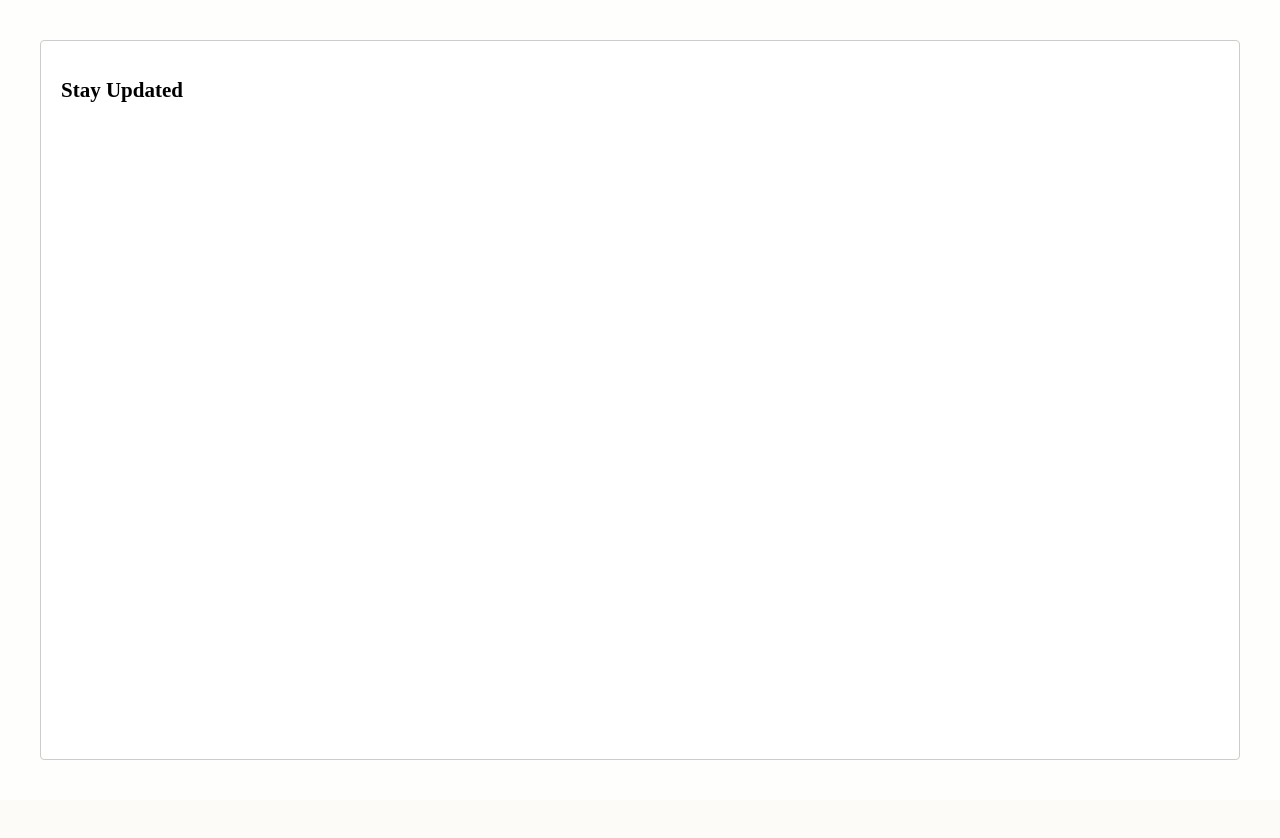
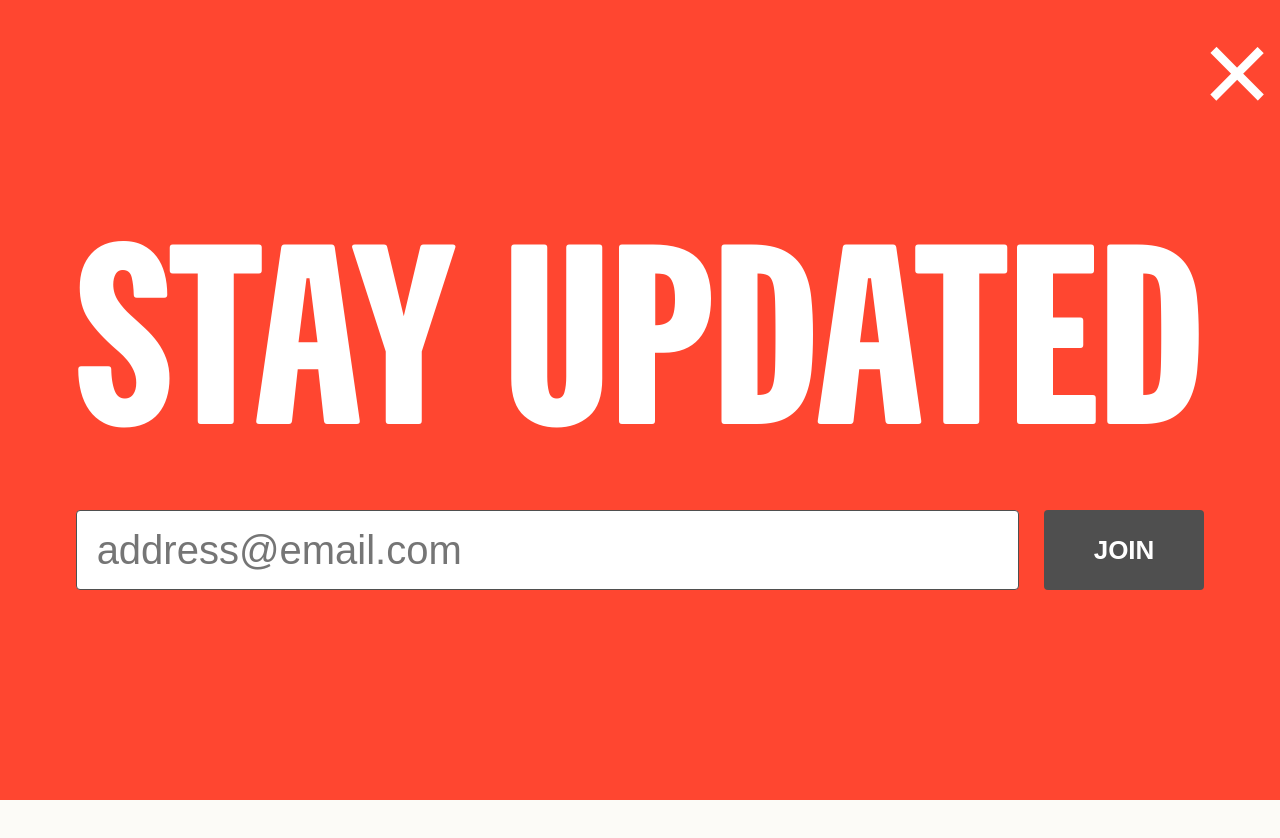
Before and after one commit to debtcollective/student-debt-campaign-landing, a Gatsby site: page / in a window 1280 px wide. Both pictures are taken after a click on the link "HERE". Before the commit the page ends 808 px from the top, so only its background shows below. Built offline with nearby package versions, Linux system fonts and the light colour scheme; Gatsby itself is replaced by a stand-in of ours; a web font is replaced by a local one.

Commit message:
feat: add Modal

```diff
--- a/src/components/layout.js
+++ b/src/components/layout.js
@@ -14,6 +14,7 @@ import { theme } from "../style"
 const GlobalStyle = createGlobalStyle`
   html,
   body {
+    margin: 0;
     height: 100%;
     width: 100%;
     -webkit-font-smoothing: antialiased;
--- a/src/components/message.js
+++ b/src/components/message.js
@@ -13,27 +13,27 @@ const StyledLink = styled.a`
 const Title = styled.h1`
   color: ${theme.colors.black};
   font-family: "More Gothic Bold";
-  font-size: 5rem;
+  font-size: 7rem;
   text-align: center;
 
   @media (min-width: ${theme.breakpoints.sm}) {
-    font-size: 6rem;
+    font-size: 10rem;
   }
 
   @media (min-width: ${theme.breakpoints.md}) {
-    font-size: 8rem;
+    font-size: 14rem;
   }
 
   @media (min-width: ${theme.breakpoints.lg}) {
-    font-size: 10rem;
+    font-size: 18rem;
   }
 
   @media (min-width: ${theme.breakpoints.xl}) {
-    font-size: 13rem;
+    font-size: 20rem;
   }
 
   @media (min-width: ${theme.breakpoints.xxl}) {
-    font-size: 16rem;
+    font-size: 24rem;
   }
 `
 
--- a/src/components/modal.js
+++ b/src/components/modal.js
@@ -5,16 +5,141 @@ import styled from "styled-components"
 
 import { theme } from "../style"
 
+const StyledReactModal = styled(props => <ReactModal {...props} />)`
+  align-items: center;
+  background-color: ${theme.colors.red};
+  display: flex;
+  flex-direction: column;
+  height: 100%;
+  justify-content: center;
+  width: 100%;
+`
+StyledReactModal.displayName = "StyledReactModal"
+
 const ModalBody = styled.div`
-  background-color: ${theme.colors.red};
+  align-items: center;
+  display: flex;
+  flex-direction: column;
+  height: 100%;
+  justify-content: center;
+  max-width: 1180px;
+  padding: 2rem;
+`
+
+const Form = styled.div`
+  display: flex;
+  width: 100%;
+  align-items: center;
+
+  @media (max-width: 550px) {
+    flex-direction: column;
+  }
+`
+
+const Title = styled.h2`
+  color: ${theme.colors.white};
+  font-family: "More Gothic Bold";
+  font-size: 25rem;
+  margin: 0;
+  text-align: center;
+
+  @media (max-width: ${theme.breakpoints.xl}) {
+    font-size: 16rem;
+  }
+
+  @media (max-width: ${theme.breakpoints.lg}) {
+    font-size: 12rem;
+  }
+
+  @media (max-width: 585px) {
+    font-size: 10rem;
+  }
+
+  @media (max-width: 485px) {
+    font-size: 7rem;
+  }
+`
+
+const Input = styled.input`
+  color: ${theme.colors.black};
+  width: 100%;
+  height: 80px;
+  border: 1px solid ${theme.colors.darkGrey};
+  border-radius: 4px;
+  font-size: 4rem;
+  padding: 1rem 2rem;
+
+  @media (max-width: ${theme.breakpoints.lg}) {
+    font-size: 2.5rem;
+    height: 60px;
+  }
+`
+
+const Button = styled.button`
+  background-color: ${theme.colors.darkGrey};
+  border-radius: 4px;
+  border: none;
+  color: ${theme.colors.white};
+  font-size: 2.6rem;
+  font-weight: bold;
+  height: 80px;
+  margin-left: 25px;
+  padding: 0 5rem;
+  text-transform: uppercase;
+  cursor: pointer;
+
+  &:hover {
+    background-color: ${theme.colors.darkGrey};
+  }
+
+  @media (max-width: ${theme.breakpoints.lg}) {
+    font-size: 1.6rem;
+    height: 60px;
+  }
+
+  @media (max-width: 585px) {
+    margin-top: 1rem;
+    width: 100%;
+    margin-left: 0;
+  }
+`
+
+const Close = styled.button`
+  color: white;
+  font-size: 12rem;
+  background-color: transparent;
+  border-color: transparent;
+  cursor: pointer;
+  position: absolute;
+  top: 0;
+  right: 0;
+
+  @media (max-width: ${theme.breakpoints.xl}) {
+    font-size: 10rem;
+  }
+
+  @media (max-width: ${theme.breakpoints.lg}) {
+    font-size: 8rem;
+  }
+
+  @media (max-width: 585px) {
+    font-size: 6rem;
+  }
 `
 
 const Modal = ({ isOpen, onRequestClose }) => (
-  <ReactModal isOpen={isOpen} onRequestClose={onRequestClose}>
-    <div>
-      <h2>Stay Updated</h2>
-    </div>
-  </ReactModal>
+  <StyledReactModal isOpen={isOpen} onRequestClose={onRequestClose}>
+    <Close onClick={onRequestClose}>
+      <span aria-hidden="true">&times;</span>
+    </Close>
+    <ModalBody>
+      <Title>Stay Updated</Title>
+      <Form>
+        <Input type="email" placeholder="address@email.com" />
+        <Button>Join</Button>
+      </Form>
+    </ModalBody>
+  </StyledReactModal>
 )
 
 Modal.propTypes = {
--- a/src/style/theme.js
+++ b/src/style/theme.js
@@ -1,14 +1,14 @@
 const theme = {
   colors: {
     beige: "#FCFBF7",
+    black: "#000000",
+    darkGrey: "#4F4F4F",
+    grey: "#828282",
     red: "#FF4630",
-    grey: "#4F4F4F",
-    black: "#000000",
     white: "#FFFFFF",
-    darkGrey: "#828282",
   },
   breakpoints: {
-    sm: "576px",
+    sm: "425px",
     md: "768px",
     lg: "992px",
     xl: "1200px",
```
